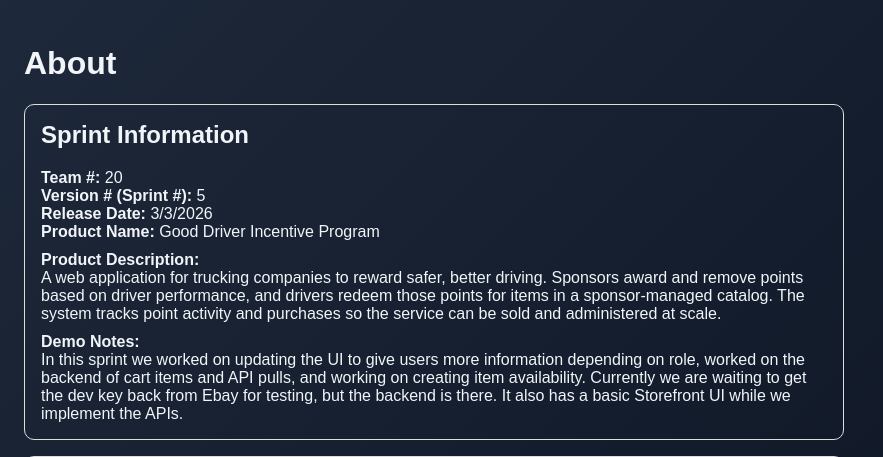
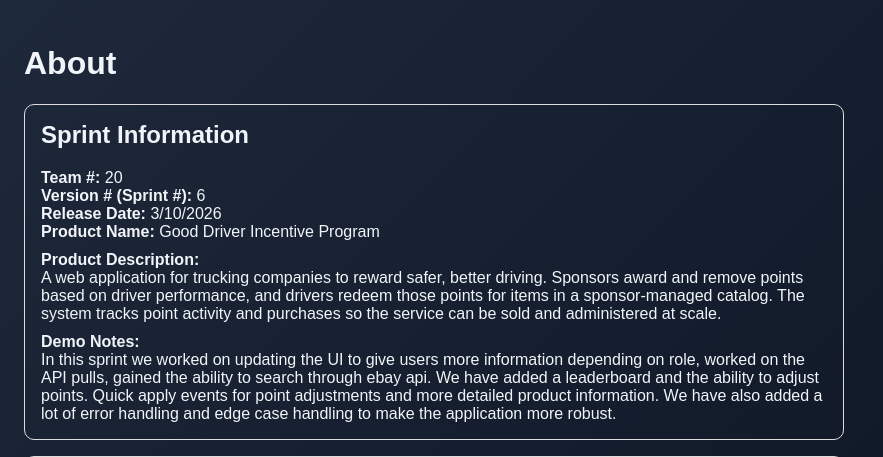
Before and after one commit to Davidandr1/S26-CPSC4910-20, a Flask app: template incentive-app/templates/about.html in a window 1280 px wide. Shown: the part 65-522 px from the top of the page, without its empty margins (0-883 px from the left). Run offline with Flask 3, Linux system fonts and the light colour scheme; the template is opened without the code that fills it, so the values that code supplies are empty; the visitor is signed in with stand-in values (Sample User, id 1); parts of the project's set-up code (start-up, migrations or seed data) failed here and were passed over.

Commit message:
Updating about for current sprint and import debugging

```diff
--- a/incentive-app/app/services/inventoryService.py
+++ b/incentive-app/app/services/inventoryService.py
@@ -34,7 +34,9 @@ class InventoryService:
                     raise ValueError("Sponsor not found")
 
                 # Convert price to points
-                point_value = int(product_data["price"] / sponsor.Sponsor_PointConversion)
+                conversion_rate = float(sponsor.Sponsor_PointConversion or 0)
+                formatted_price = float(product_data["price"])
+                point_value = int(formatted_price / conversion_rate) if conversion_rate else 0
 
                 result = conn.execute(
                     text("""
--- a/incentive-app/templates/about.html
+++ b/incentive-app/templates/about.html
@@ -6,8 +6,8 @@
   <div class="card">
     <h2 style="margin-top:0;">Sprint Information</h2>
     <div><strong>Team #:</strong> 20</div>
-    <div><strong>Version # (Sprint #):</strong> 5</div>
-    <div><strong>Release Date:</strong> 3/3/2026</div>
+    <div><strong>Version # (Sprint #):</strong> 6</div>
+    <div><strong>Release Date:</strong> 3/10/2026</div>
     <div><strong>Product Name:</strong> Good Driver Incentive Program</div>
     <div style="margin-top:10px;">
       <strong>Product Description:</strong><br>
@@ -15,7 +15,7 @@
     </div>
     <div style="margin-top:10px;">
       <strong>Demo Notes:</strong><br>
-      In this sprint we worked on updating the UI to give users more information depending on role, worked on the backend of cart items and API pulls, and working on creating item availability. Currently we are waiting to get the dev key back from Ebay for testing, but the backend is there. It also has a basic Storefront UI while we implement the APIs.
+      In this sprint we worked on updating the UI to give users more information depending on role, worked on the API pulls, gained the ability to search through ebay api. We have added a leaderboard and the ability to adjust points. Quick apply events for point adjustments and more detailed product information. We have also added a lot of error handling and edge case handling to make the application more robust.
     </div>
   </div>
 
```
